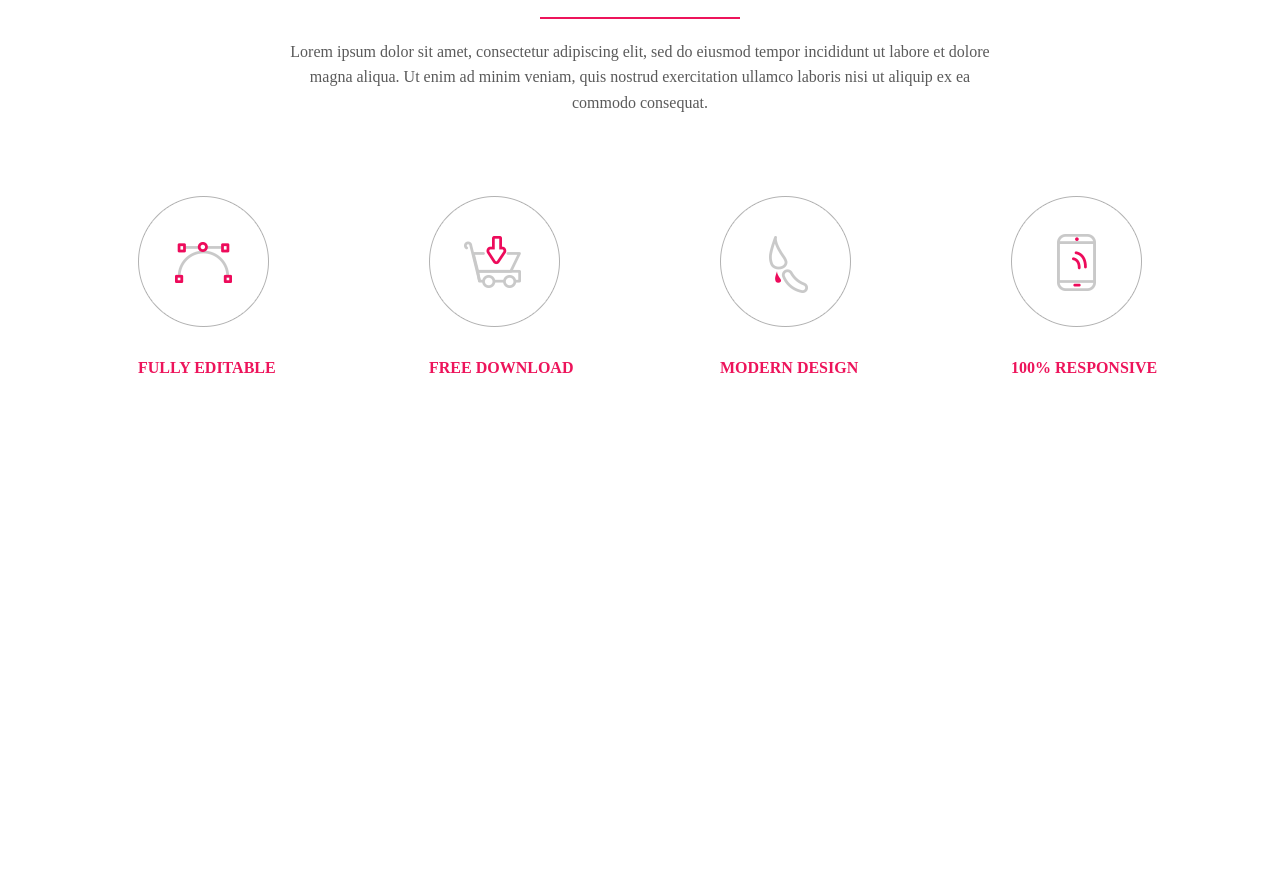
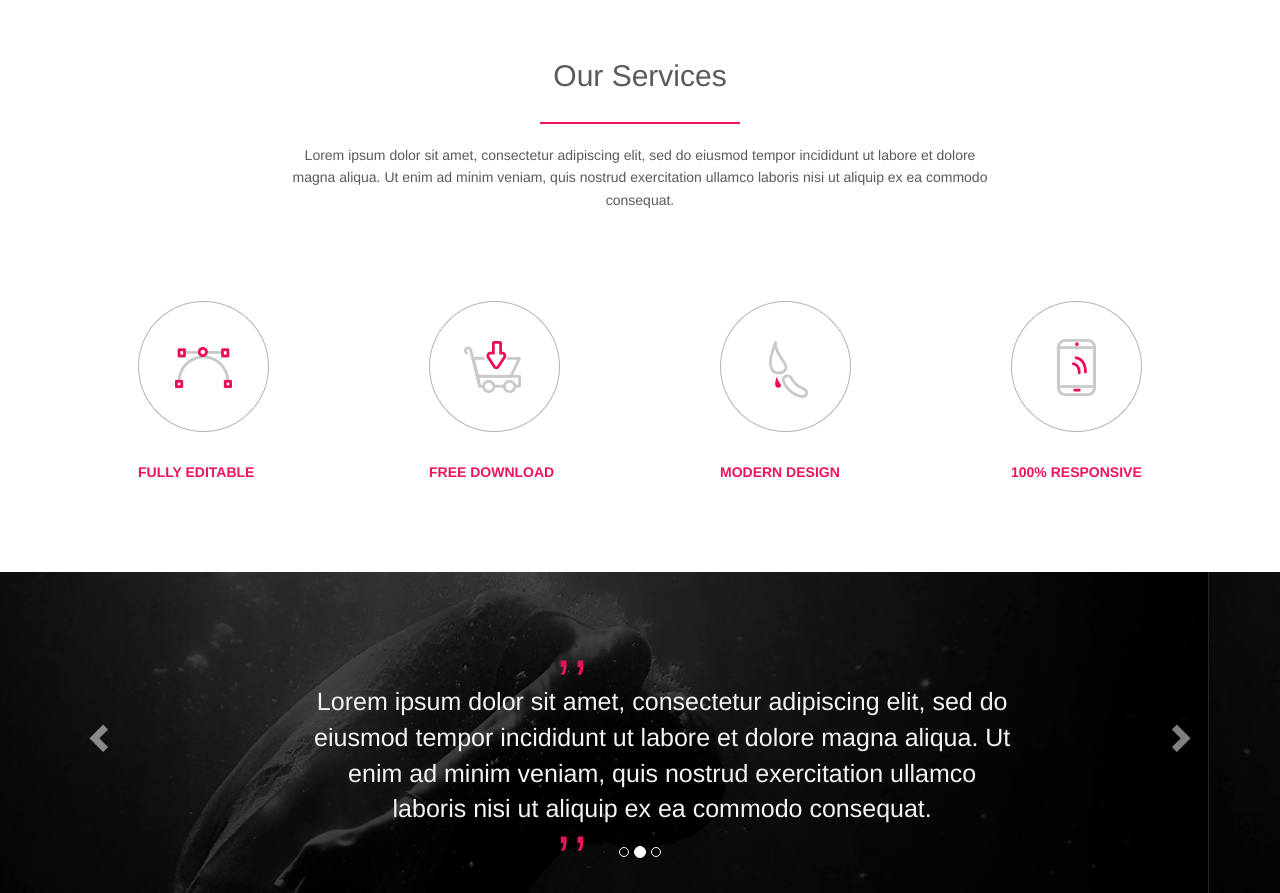
Before and after one commit to Natalia-Mazur/Project-3, a website: page index.html in a window 1280 px wide. Shown: the part 1431-2324 px from the top of the page. Before the commit the page ends 1807 px from the top, so only its background shows below. Drawn offline with nearby package versions, Linux system fonts and the light colour scheme.

Commit message:
carousel

```diff
--- a/index.html
+++ b/index.html
@@ -6,6 +6,9 @@
 <link rel="stylesheet" href="https://cdnjs.cloudflare.com/ajax/libs/font-awesome/4.7.0/css/font-awesome.min.css">
 <link href="https://fonts.googleapis.com/css?family=Open+Sans:300,400,600,700" rel="stylesheet">
 <link rel="stylesheet" type="text/css" href="scss/style.css">
+<link rel="stylesheet" href="https://maxcdn.bootstrapcdn.com/bootstrap/3.4.1/css/bootstrap.min.css">
+<script src="https://ajax.googleapis.com/ajax/libs/jquery/3.5.1/jquery.min.js"></script>
+<script src="https://maxcdn.bootstrapcdn.com/bootstrap/3.4.1/js/bootstrap.min.js"></script>
 </head>
   <body>
     <header style="background: url(main_logo.png);
@@ -37,15 +40,6 @@
             Show more
           </button>
         </div>
-        <!-- <div  class="pink_line_bottom"
-        style="background: url(main_bottom_pink_line.png);
-        position: absolute;
-        left: 0px;
-        top: 760px;
-        width: 2000px;
-        height: 78px;
-        margin-top: -50px;">
-        </div> -->
       </header>
       <section class="about">
         <div class="container">
@@ -98,10 +92,53 @@
           </div>
         </div>
       </section>
+      <section>
+      <div class="all_carousel">
+        <div id="myCarousel" class="carousel slide" data-ride="carousel">
+          <!-- Indicators -->
+          <ol class="carousel-indicators">
+            <li data-target="#myCarousel" data-slide-to="0" class="active"></li>
+            <li data-target="#myCarousel" data-slide-to="1"></li>
+            <li data-target="#myCarousel" data-slide-to="2"></li>
+          </ol>
+          <!-- Wrapper for slides -->
+          <div class="carousel-inner">
+            <div class="item active">
+              <p class="quote-top">,,</p>
+              <p>Lorem ipsum dolor sit amet, consectetur adipiscing elit, sed do eiusmod tempor incididunt ut labore et dolore magna aliqua.
+                Ut enim ad minim veniam, quis nostrud exercitation ullamco laboris nisi ut aliquip ex ea commodo consequat.</p>
+              <p class="quote-bottom">,,</p>
+              <img src="carousel_img.png" alt="carousel">
+            </div>
+            <div class="item">
+              <p class="quote-top">,,</p>
+              <p>Lorem ipsum dolor sit amet, consectetur adipiscing elit, sed do eiusmod tempor incididunt ut labore et dolore magna aliqua.
+                Ut enim ad minim veniam, quis nostrud exercitation ullamco laboris nisi ut aliquip ex ea commodo consequat.</p>
+              <p class="quote-bottom">,,</p>
+              <img src="carousel_img.png" alt="carousel">
+            </div>
+            <div class="item">
+              <p class="quote-top">,,</p>
+              <p>Lorem ipsum dolor sit amet, consectetur adipiscing elit, sed do eiusmod tempor incididunt ut labore et dolore magna aliqua.
+                Ut enim ad minim veniam, quis nostrud exercitation ullamco laboris nisi ut aliquip ex ea commodo consequat.</p>
+              <p class="quote-bottom">,,</p>
+              <img src="carousel_img.png" alt="carousel">
+            </div>
+          </div>
+          <!-- Left and right controls -->
+          <a class="left carousel-control" href="#myCarousel" data-slide="prev">
+            <span class="glyphicon glyphicon-chevron-left"></span>
+            <span class="sr-only">Previous</span>
+          </a>
+          <a class="right carousel-control" href="#myCarousel" data-slide="next">
+            <span class="glyphicon glyphicon-chevron-right"></span>
+            <span class="sr-only">Next</span>
+          </a>
+        </div>
+      </div>
+      </section>
 <footer>
 </footer>
   <script defer src="https://use.fontawesome.com/releases/v5.0.6/js/all.js"></script>
-  <script src="https://ajax.googleapis.com/ajax/libs/jquery/1.12.2/jquery.min.js"></script>
-  <script src="https://maxcdn.bootstrapcdn.com/bootstrap/3.3.6/js/bootstrap.min.js" integrity="sha384-0mSbJDEHialfmuBBQP6A4Qrprq5OVfW37PRR3j5ELqxss1yVqOtnepnHVP9aJ7xS" crossorigin="anonymous"></script>
   </body>
 </html>
--- a/scss/style.scss
+++ b/scss/style.scss
@@ -259,7 +259,44 @@
       p {
         color: $color-3;
         text-transform: uppercase;
-        padding-left: 80px;
+        padding: 0 0 80px 80px;
         font-weight: bold;
       }
 }
+
+// The end section our services
+
+.item {
+  display: flex;
+  flex-direction: column;
+  align-items: center;
+  text-align: center;
+
+    .quote-top {
+      color: $color-3;
+      position: absolute;
+      top: 10%;
+      font-size: 60px;
+      left: 49%;
+    }
+    .quote-bottom {
+      color: $color-3;
+      position: absolute;
+      top: 65%;
+      font-size: 60px;
+      left: 49%;
+    }
+      p {
+        color: $color-2;
+        font-size: 25px;
+        position: absolute;
+        top: 35%;
+        left: 30%;
+        max-width: 700px;
+      }
+        img {
+          width: 100%;
+        }
+    }
+
+    // The end carousel
```
Also changed, not shown: 1.png (added), carousel_img.png (added), scss/style.css, 1 other file. Lines whose indentation alone changed are shown as unchanged.
